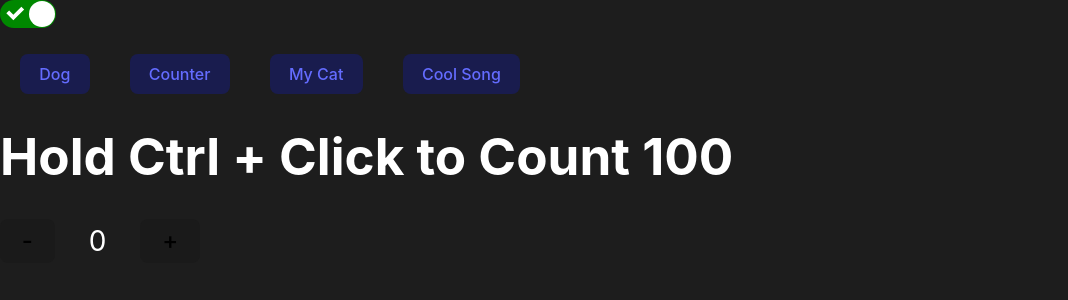
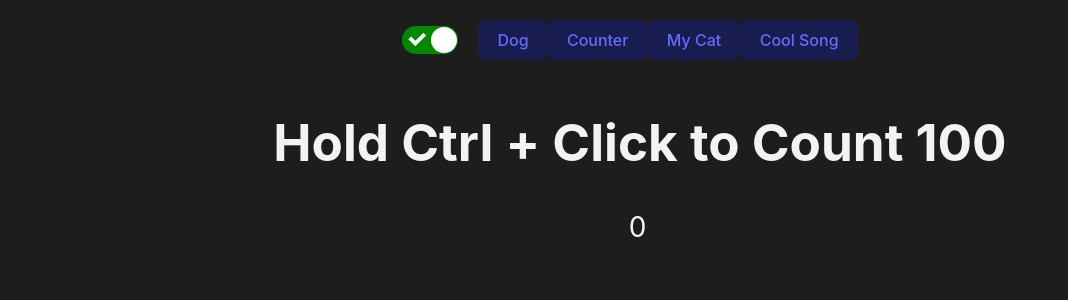
Before and after one commit to Braumski/react-vite-playground, a React (Vite) app: page /counter in a window 1280 px wide. Shown: the top 300 px of the page, without its empty margins (0-1068 px from the left). Built offline with nearby package versions, Linux system fonts and the light colour scheme.

Commit message:
Done for now

```diff
--- a/src/App.tsx
+++ b/src/App.tsx
@@ -30,17 +30,21 @@ export default function App() {
     <ThemeContext.Provider value={{ theme, toggleTheme }}>
       <div className="app" id={theme}>
 
-      <ReactSwitch onChange={toggleTheme} checked={theme === "dark"}/>
-
+      <div className="nav-and-switch">
+        <ReactSwitch
+          onChange={toggleTheme}
+          checked={theme === "dark"}
+        />
         <nav className="nav">
           {/* Link Tags replace Anchor or <a href> tags in React */}
           {/* These links add components to the page. I think they replace each
           other because they are from the same navbar */}
-          <Link to="/dog-homepage" className="nav-item">Dog</Link>
-          <Link to="/counter" className="nav-item">Counter</Link>
-          <Link to="/cat" className="nav-item">My Cat</Link>
-          <Link to="/cool-song" className="nav-item">Cool Song</Link>
+          <Link to="/dog-homepage" id={theme} className="nav-item">Dog</Link>
+          <Link to="/counter" id={theme} className="nav-item">Counter</Link>
+          <Link to="/cat" id={theme} className="nav-item">My Cat</Link>
+          <Link to="/cool-song" id={theme} className="nav-item">Cool Song</Link>
         </nav>
+      </div>
 
         {/* React routing is managed by third party libraries. The one I am using here
         is called react-router-dom */}
--- a/src/index.css
+++ b/src/index.css
@@ -1,34 +1,41 @@
-
-
 :root {
---primary-color: rgb(29, 29, 29);
---secondary-color: rgb(255, 255, 255);
---tertiary-color: rgb(148, 53, 53);
+  --primary-color: rgb(29, 29, 29);
+  --secondary-color: rgb(243, 243, 243);
+  --tertiary-color: rgb(148, 53, 53);
   font-family: Inter, system-ui, Avenir, Helvetica, Arial, sans-serif;
   line-height: 1.5;
   font-weight: 400;
 }
-body{
-  margin:0;
+
+body {
+  margin: 0;
 }
-.app{
+
+.app {
+  display: flex;
+  flex-direction: column;
+  align-items: center;
   margin: 0;
   min-width: 320px;
   min-height: 100vh;
 }
-#light.app{
+
+#light.app {
   background-color: var(--secondary-color);
   color: var(--primary-color);
 }
-#dark.app{
+
+#dark.app {
   background-color: var(--primary-color);
   color: var(--secondary-color);
 }
+
 a {
   font-weight: 500;
   color: #646cff;
   text-decoration: inherit;
 }
+
 a:hover {
   color: #535bf2;
 }
@@ -46,69 +53,89 @@ button {
   font-size: 1.5rem;
   font-weight: 500;
   font-family: inherit;
-  background-color: #1a1a1a;
+  background-color: var(--primary-color);
+  color: var(--primary-color);
   cursor: pointer;
   transition: border-color 0.25s;
 }
+
 button:hover {
   border-color: #646cff;
 }
+
 button:focus,
 button:focus-visible {
   outline: 4px auto -webkit-focus-ring-color;
 }
 
+.nav-and-switch {
+  display: flex;
+  justify-content: center;
+  align-items: center;
+}
 
+.mode-toggle-container {
+  display: flex;
+}
 
-
-.mode-toggle-container{
-  display:flex;
-}
-.mode-toggle-container > button, p {
-  margin:0;
+.mode-toggle-container>button,
+p {
+  margin: 0;
   font-size: 1rem;
   padding: 10px;
 }
 
-.nav{
+.nav {
   display: flex;
   max-width: 500px;
   align-items: center;
   justify-content: space-between;
   margin: 20px;
 }
-.nav-item{
-  padding:0.5rem 1.2rem;
+
+.nav-item {
+  padding: 0.5rem 1.2rem;
   border-radius: 8px;
-  background-color:#191c4e;
   transition: transform 125ms;
 }
 .nav-item:hover,
-.nav-item:focus{
-  background-color:#0e102e;
+.nav-item:focus {
+  background-color: #0e102e;
 }
-.nav-item:hover{
+.nav-item:hover {
   transform: translateY(-0.15rem);
-
+}
+#dark.nav-item {
+  background-color: #191c4e;
 }
 
-.counter-container{
-  max-width:200px;
+#light.nav-item {
+  color: #191c4e;
+  background-color: rgb(255, 255, 188);
+}
+
+
+
+.counter-container {
+  max-width: 200px;
   display: flex;
   align-items: center;
   justify-content: space-between;
-  min-width:200px;
+  min-width: 200px;
 }
 
-#count-num{
+#count-num {
   font-size: 1.75rem;
 }
-#my-cat-title, #cool-song-title{
-  display:flex;
+
+#my-cat-title,
+#cool-song-title {
+  display: flex;
   justify-content: center;
   color: rgb(252, 0, 0);
 }
-#my-cat{
-  width:600px;
+
+#my-cat {
+  width: 600px;
   border-radius: 16px;
 }
```
